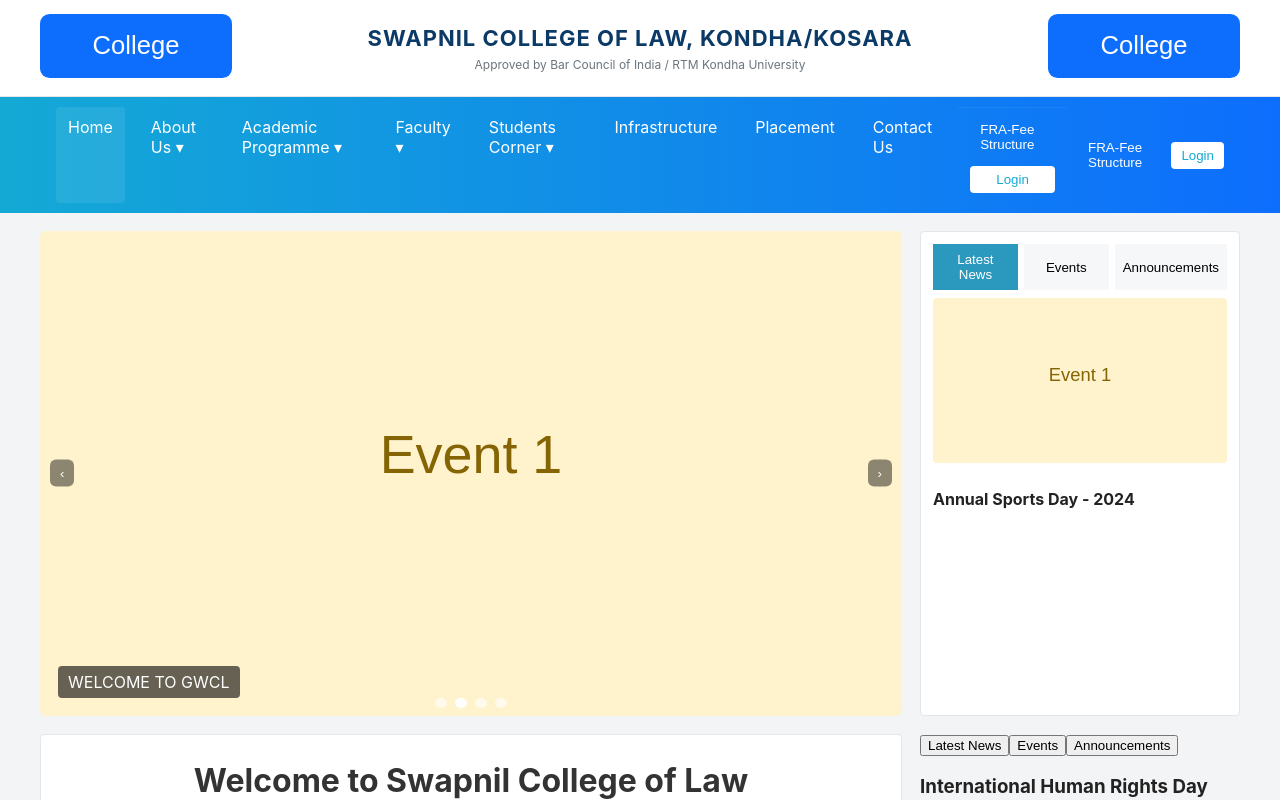
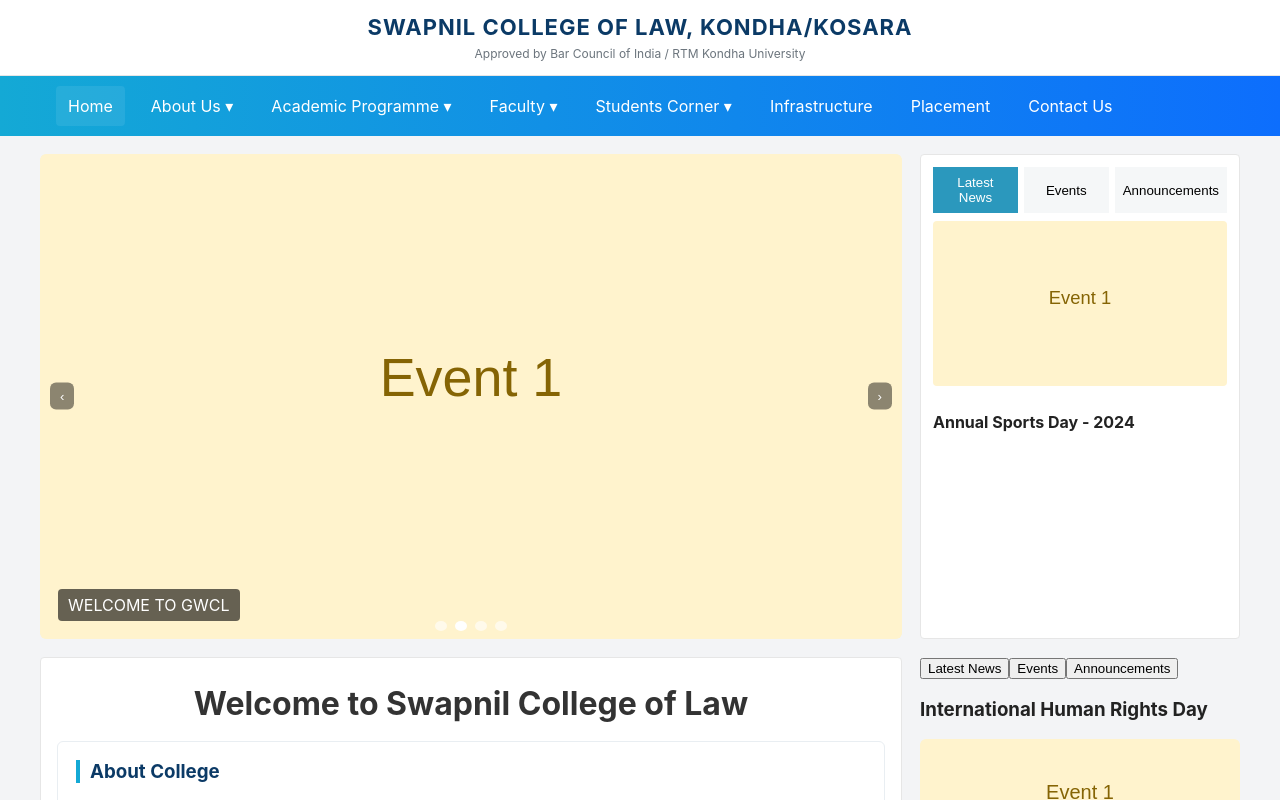
Before and after one commit to amit45555/swap-college-law, a React (Vite) app: page / in a window 1280 px wide. Shown: the top 800 px of the page. Built offline with nearby package versions, Linux system fonts and the light colour scheme; the HTML template or start-up script is replaced by a standard one.

Commit message:
logo change

```diff
--- a/index.html
+++ b/index.html
@@ -3,7 +3,7 @@
   <head>
     <meta charset="utf-8" />
     <meta name="viewport" content="width=device-width, initial-scale=1.0" />
-    <title>Vishvas College of Law</title>
+    <title>Swapnil College of Law</title>
   </head>
   <body>
     <div id="root"></div>
--- a/src/components/Header.jsx
+++ b/src/components/Header.jsx
@@ -4,18 +4,14 @@
   return (
     <header className="top-header">
       <div className="header-inner">
-        <div className="logo-left">
-          <img src="/assets/images/logo.svg" alt="College Logo" />
-        </div>
+
 
         <div className="header-title">
           <h1>SWAPNIL COLLEGE OF LAW, KONDHA/KOSARA</h1>
           <div className="sub">Approved by Bar Council of India / RTM Kondha University</div>
         </div>
 
-        <div className="logo-right">
-          <img src="/assets/images/logo.svg" alt="Partner Logo" />
-        </div>
+
       </div>
     </header>
   );
--- a/src/components/Navbar.jsx
+++ b/src/components/Navbar.jsx
@@ -24,16 +24,10 @@
           <li>Placement</li>
           <li>Contact Us</li>
           {/* mobile actions shown inside menu */}
-          <li className="mobile-actions">
-            <button className="btn-link">FRA-Fee Structure</button>
-            <button className="btn-primary">Login</button>
-          </li>
+
         </ul>
 
-        <div className="nav-actions">
-          <button className="btn-link">FRA-Fee Structure</button>
-          <button className="btn-primary">Login</button>
-        </div>
+
       </div>
     </nav>
   )
```
